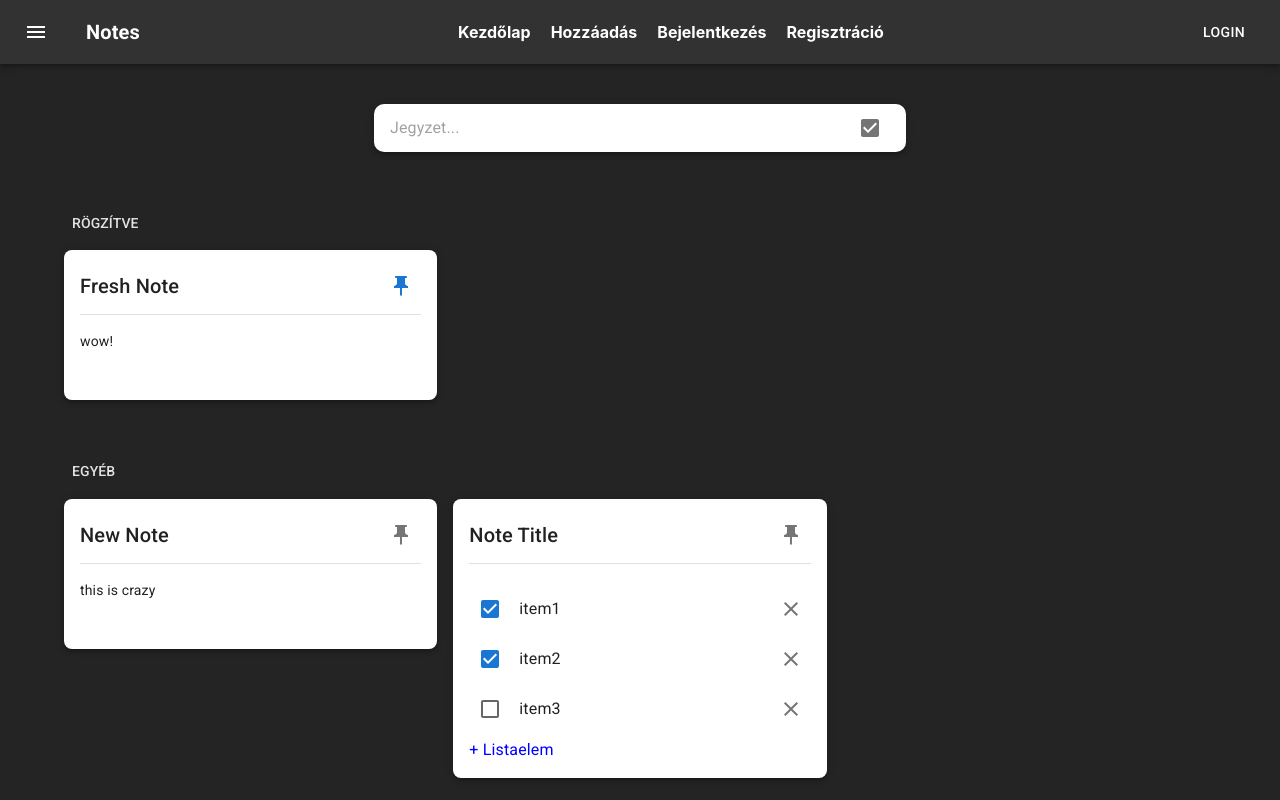
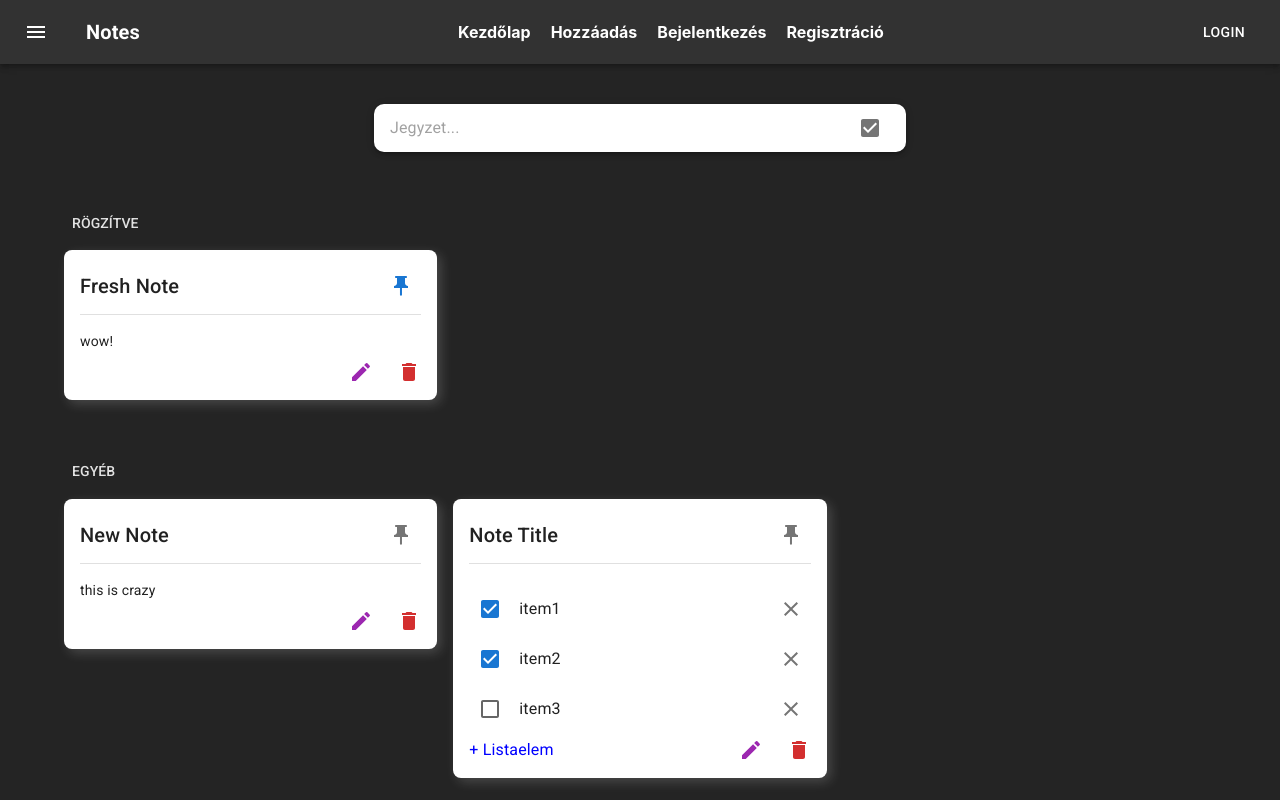
Before and after one commit to Lestoven/react-ts-notes, a React (Vite) app in the folder ts-notes/: page / in a window 1280 px wide. Built offline with nearby package versions, Linux system fonts and the light colour scheme.

Commit message:
Modal opened on Note edit

```diff
--- a/ts-notes/src/components/BasicModal.tsx
+++ b/ts-notes/src/components/BasicModal.tsx
@@ -3,7 +3,7 @@ import Box from '@mui/material/Box';
 import Modal from '@mui/material/Modal';
 import Fade from '@mui/material/Fade';
 import Typography from '@mui/material/Typography';
-import { useModalContext, useModalDispatchContext } from '../contexts/ModalContext';
+import { useModal, useModalDispatch } from '../contexts/ModalContext';
 import { ModalData } from '../interfaces/ModalData';
 
 const style = {
@@ -20,10 +20,14 @@ const style = {
 };
 
 export default function BasicModal() {
-  const handleClose = () => modalDispatch({type: "close"});
+  const handleClose = () => {
+    if (modalDispatch) {
+      modalDispatch({type: "close"});
+    }
+  };
 
-  const modalData: ModalData = useModalContext()!;
-  const modalDispatch = useModalDispatchContext()!;
+  const modalData: ModalData = useModal()!;
+  const modalDispatch = useModalDispatch();
   return (
     <div>
       <Modal
--- a/ts-notes/src/components/add/NewNoteSkeleton.tsx
+++ b/ts-notes/src/components/add/NewNoteSkeleton.tsx
@@ -10,7 +10,7 @@ import RedoIcon from "@mui/icons-material/Redo";
 import PushPinIcon from "@mui/icons-material/PushPin";
 import { NoteCreationData } from "../../types/NoteCreationData";
 import { Checklist } from "../../types/Checklist";
-import { useModalDispatchContext } from "../../contexts/ModalContext";
+import { useModalDispatch } from "../../contexts/ModalContext";
 import SearchIcon from "@mui/icons-material/Search";
 import Typography from '@mui/material/Typography';
 
@@ -25,7 +25,7 @@ const NewNoteSkeleton = ({ newNoteData, onReset, onNoteCreationStateChange, onNo
     }) => {
     const [optionsAnchor, setOptionsAnchor] = useState<null | HTMLElement>(null);
 
-    const modalDispatch = useModalDispatchContext()!;
+    const modalDispatch = useModalDispatch();
 
     const handleOptionsOpen = (event: MouseEvent<HTMLElement>) => {
         setOptionsAnchor(event.currentTarget);
@@ -37,6 +37,7 @@ const NewNoteSkeleton = ({ newNoteData, onReset, onNoteCreationStateChange, onNo
 
 
     const handleShareModalOpen = () => {
+        if (modalDispatch) {
             modalDispatch({
                 type: "open", title: "Együttműködők", content:
                     <>
@@ -66,6 +67,7 @@ const NewNoteSkeleton = ({ newNoteData, onReset, onNoteCreationStateChange, onNo
                         </Typography>
                     </>
             });
+        }
     };
 
     const isNoteInputValid = (): boolean => {
--- a/ts-notes/src/components/notes/Note.tsx
+++ b/ts-notes/src/components/notes/Note.tsx
@@ -6,9 +6,13 @@ import Grid from "@mui/material/Grid";
 import { NoteData } from "../../interfaces/NoteData";
 import { useNotesDispatch } from "../../contexts/NotesContext";
 import { handleNoteUpdate } from "../../contexts/NotesContext";
+import DeleteIcon from "@mui/icons-material/Delete";
+import EditIcon from "@mui/icons-material/Edit";
+import { useModalDispatch } from "../../contexts/ModalContext";
 
 const Note = ({ note }: { note: NoteData }) => {
     const notesDispatch = useNotesDispatch();
+    const modalDispatch = useModalDispatch();
 
     const handleCheckListChange = (updatedList: Checklist) => {
         if (notesDispatch) {
@@ -24,6 +28,16 @@ const Note = ({ note }: { note: NoteData }) => {
         }
     };
 
+    const handleEditBtnClick = () => {
+        if (modalDispatch) {
+            modalDispatch({type: "open", title: "Jegyzet szerkeztése", content: null});
+        }
+    };
+
+    const handleDeleteBtnClick = () => {
+
+    };
+
     return (
         <Grid item xs={12} sm={6} md={4} key={note.id}>
             <Paper
@@ -35,6 +49,12 @@ const Note = ({ note }: { note: NoteData }) => {
                     width: "100%",
                     minHeight: "150px",
                     boxSizing: "border-box",
+                    position: "relative",
+                    boxShadow: "4px 4px 12px rgba(245, 245, 245, 0.18)",
+                    transition: "box-shadow 0.3s ease-in-out",
+                    "&:hover": {
+                        boxShadow: "6px 6px 16px rgba(165, 165, 165, 0.57)",
+                    },
                 }}
                 elevation={3}
             >
@@ -43,7 +63,7 @@ const Note = ({ note }: { note: NoteData }) => {
                         {note.title}
                     </Typography>
                     <IconButton onClick={handlePinClick}>
-                        <PushPinIcon color={note.isPinned ? "primary" : "inherit"}/>
+                        <PushPinIcon color={note.isPinned ? "primary" : "inherit"} />
                     </IconButton>
                 </Box>
                 <Divider sx={{ marginY: 1 }} />
@@ -54,6 +74,24 @@ const Note = ({ note }: { note: NoteData }) => {
                         <ChecklistPanel checklistElements={note.content as NodeChecklist} onChecklistChange={handleCheckListChange} />
                     )}
                 </Box>
+
+                <Box
+                    sx={{
+                        position: "absolute",
+                        bottom: 8,
+                        right: 8,
+                        display: "flex",
+                        gap: 1
+                    }}
+                >
+                    <IconButton onClick={handleEditBtnClick} sx={{ backgroundColor: "rgba(255, 255, 255, 0.7)" }}>
+                        <EditIcon color="secondary" />
+                    </IconButton>
+
+                    <IconButton onClick={handleDeleteBtnClick} sx={{ backgroundColor: "rgba(255, 255, 255, 0.7)" }}>
+                        <DeleteIcon color="error" />
+                    </IconButton>
+                </Box>
             </Paper>
         </Grid>
     )
--- a/ts-notes/src/contexts/ModalContext.tsx
+++ b/ts-notes/src/contexts/ModalContext.tsx
@@ -23,11 +23,11 @@ const ModalProvider = ({ children }: { children: ReactNode }) => {
     );
 };
 
-export function useModalContext() {
+export function useModal() {
     return useContext(ModalContext);
 };
 
-export function useModalDispatchContext() {
+export function useModalDispatch() {
     return useContext(ModalDispatchContext);
 }
 
```
Also changed, not shown: 1 other file (tests, documents, lock files or other folders). Lines whose indentation alone changed are shown as unchanged.
